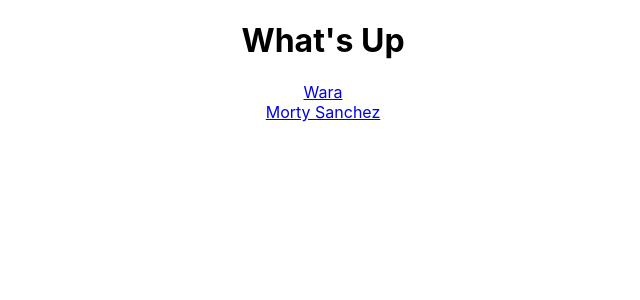
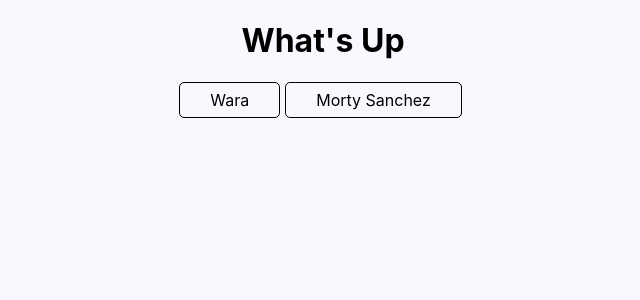
Before and after one commit to Waraba2/Web-Dev-Assignment-1, a React (Create React App) app: page / in a window 1280 px wide. Shown: the top 300 px of the page, without its empty margins (317-957 px from the left). Built offline with nearby package versions, Linux system fonts and the light colour scheme.

Commit message:
home page done

```diff
--- a/src/App.css
+++ b/src/App.css
@@ -1,38 +1,3 @@
-.App {
-  text-align: center;
+* {
+  background-color: ghostwhite;
 }
-
-.App-logo {
-  height: 40vmin;
-  pointer-events: none;
-}
-
-@media (prefers-reduced-motion: no-preference) {
-  .App-logo {
-    animation: App-logo-spin infinite 20s linear;
-  }
-}
-
-.App-header {
-  background-color: #282c34;
-  min-height: 100vh;
-  display: flex;
-  flex-direction: column;
-  align-items: center;
-  justify-content: center;
-  font-size: calc(10px + 2vmin);
-  color: white;
-}
-
-.App-link {
-  color: #61dafb;
-}
-
-@keyframes App-logo-spin {
-  from {
-    transform: rotate(0deg);
-  }
-  to {
-    transform: rotate(360deg);
-  }
-}
--- a/src/components/page2Link/Page2Link.css
+++ b/src/components/page2Link/Page2Link.css
@@ -0,0 +1,10 @@
+.Page2Link {
+    border: solid 1px;
+    border-radius: 5px;
+    padding: 7px 30px 7px 30px;
+    margin-right: 5px;
+}
+.Page2Link a {
+    text-decoration: none;
+    color: black;
+}
--- a/src/components/page2Link/Page2Link.js
+++ b/src/components/page2Link/Page2Link.js
@@ -1,7 +1,6 @@
 import React from 'react';
 import {Link} from "react-router-dom";
-import {Page2} from "../../pages";
-
+import './Page2Link.css'
 const Page2Link = () => {
     return (
         <div className="Page2Link">
--- a/src/components/page3Link/Page3Link.css
+++ b/src/components/page3Link/Page3Link.css
@@ -0,0 +1,10 @@
+.Page3Link {
+    border: solid 1px;
+    border-radius: 5px;
+    padding: 7px 30px 7px 30px;
+    margin-right: 5px;
+}
+.Page3Link a {
+    text-decoration: none;
+    color: black;
+}
--- a/src/components/page3Link/Page3Link.js
+++ b/src/components/page3Link/Page3Link.js
@@ -1,6 +1,6 @@
 import React from 'react';
 import {Link} from "react-router-dom"
-
+import './Page3Link.css'
 const Page3Link = () => {
     return (
         <div className="Page3Link">
--- a/src/containers/body/Body.css
+++ b/src/containers/body/Body.css
@@ -0,0 +1,4 @@
+.Body {
+    display:flex;
+    justify-content: center;
+}
--- a/src/containers/body/Body.js
+++ b/src/containers/body/Body.js
@@ -1,4 +1,5 @@
 import React from 'react';
+import "./Body.css"
 import{Page2Link, Page3Link} from "../../components";
 
 const Body = () => {
--- a/src/containers/header/Header.css
+++ b/src/containers/header/Header.css
@@ -0,0 +1,4 @@
+.Header {
+    display:flex;
+    justify-content: center;
+}
--- a/src/containers/header/Header.js
+++ b/src/containers/header/Header.js
@@ -1,4 +1,5 @@
 import React from 'react';
+import './Header.css'
 import {WhatsUp} from "../../components";
 
 const Header = () => {
--- a/src/pages/home/Home.js
+++ b/src/pages/home/Home.js
@@ -1,6 +1,5 @@
 import React from 'react';
 import {Header, Body} from '../../containers'
-import {Router} from "react-router-dom";
 const Home = () => {
     return (
         <div className="Home">
```
